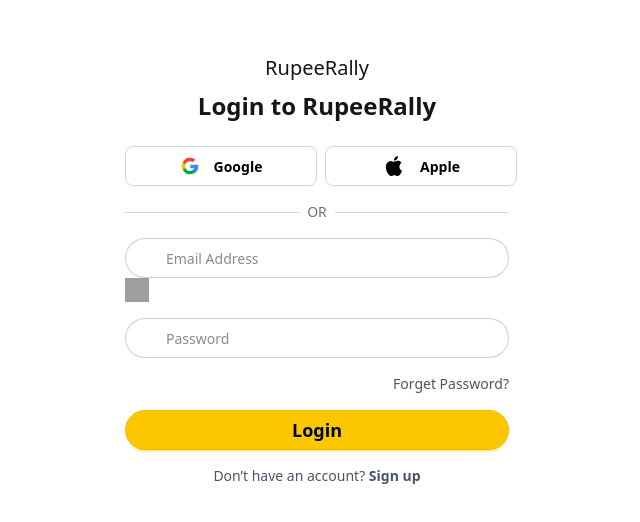
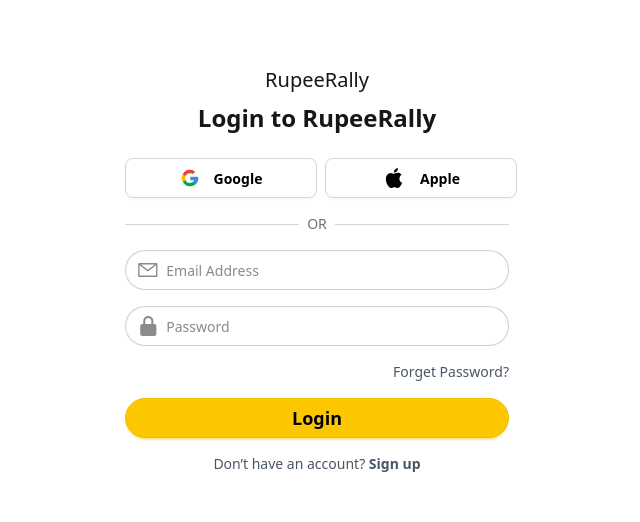
Before and after one commit to abdur1547/rupeerally-web, an Angular app: page /login in a window 1280 px wide. Shown: the part 130-652 px from the top of the page, without its empty margins (323-963 px from the left). Built offline with nearby package versions, Linux system fonts and the light colour scheme; grey boxes are pictures that could not be loaded.

Commit message:
fixed logos on login page

```diff
--- a/src/app/pages/auth/login/login.component.html
+++ b/src/app/pages/auth/login/login.component.html
@@ -24,17 +24,22 @@
         </div>
 
         <form [formGroup]="loginForm" (ngSubmit)="login()" class="space-y-4">
-            <div class="">
-                <input type="email" placeholder="Email Address" formControlName="email"
-                    class="input input-bordered w-full rounded-full pl-10" />
-                <img src="https://www.svgrepo.com/show/503173/apple-logo.svg" alt="Apple" class="w-6 h-6" />
-            </div>
-            <div class="relative">
-                <input type="password" placeholder="Password" formControlName="password"
-                    class="input input-bordered w-full rounded-full pl-10" />
-                <span class="absolute left-3 top-3.5 text-gray-400">
-                </span>
-            </div>
+            <label class="input w-full rounded-full">
+                <svg width="22" height="22" viewBox="0 0 23 16" fill="none" xmlns="http://www.w3.org/2000/svg">
+                    <path fill-rule="evenodd" clip-rule="evenodd"
+                        d="M0.204224 0.96875L0.985474 0.1875H21.298L22.0792 0.96875V15.0312L21.298 15.8125H0.985474L0.204224 15.0312V0.96875ZM1.76672 2.58594V14.25H20.5167V2.5875L11.6261 9.40625H10.673L1.76672 2.58594ZM19.0011 1.75H3.28235L11.1417 7.79531L19.0011 1.75Z"
+                        fill="#8B8B8B" />
+                </svg>
+                <input type="email" class="grow" placeholder="Email Address" formControlName="email" />
+            </label>
+            <label class="input w-full rounded-full">
+                <svg width="22" height="22" viewBox="0 0 15 20" fill="none" xmlns="http://www.w3.org/2000/svg">
+                    <path
+                        d="M14.975 10C14.975 8.98892 14.1528 8.16667 13.1417 8.16667H12.225V5.41667C12.225 2.88942 10.1689 0.83334 7.64168 0.83334C5.11443 0.83334 3.05835 2.88942 3.05835 5.41667V8.16667H2.14168C1.1306 8.16667 0.30835 8.98892 0.30835 10V17.3333C0.30835 18.3444 1.1306 19.1667 2.14168 19.1667H13.1417C14.1528 19.1667 14.975 18.3444 14.975 17.3333V10ZM4.89168 5.41667C4.89168 3.90051 6.12552 2.66667 7.64168 2.66667C9.15785 2.66667 10.3917 3.90051 10.3917 5.41667V8.16667H4.89168V5.41667Z"
+                        fill="#8B8B8B" />
+                </svg>
+                <input type="password" class="grow" placeholder="Password" formControlName="password" />
+            </label>
 
             <div class="text-right text-sm text-gray-600">
                 <a href="#">Forget Password?</a>
```
Also changed, not shown: public/icons/email-icon.svg (deleted), public/icons/lock-icon.svg (deleted).
